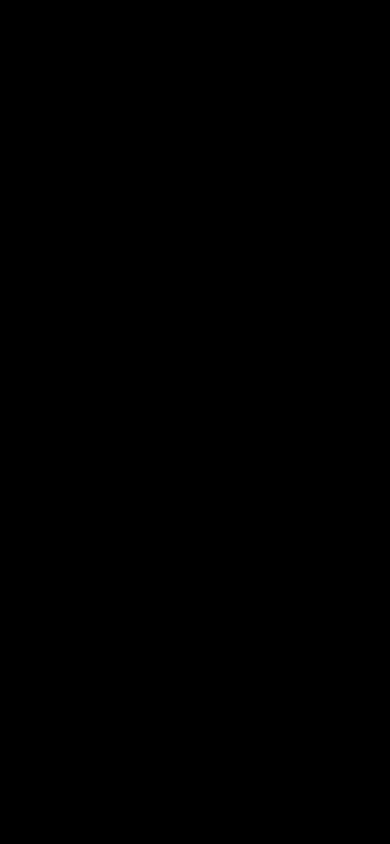
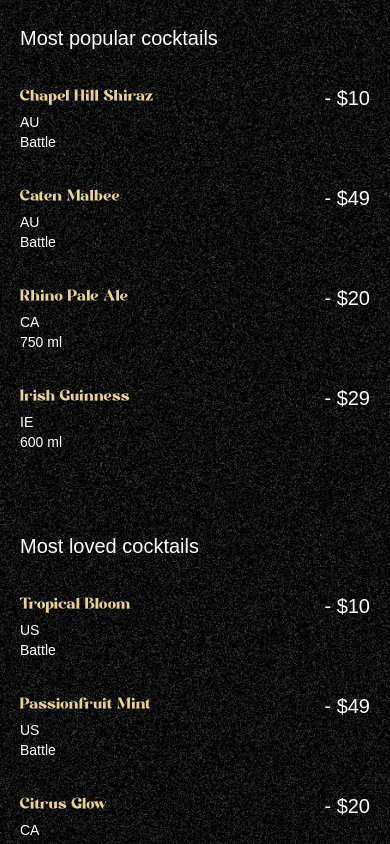
Before and after one commit to DojaBiraloo/GSAP-Mojito-animated-website, a React (Vite) app: page / in a window 390 px wide. Shown: the part 980-1824 px from the top of the page. Before the commit the page ends 1772 px from the top, so only its background shows below. Built offline with nearby package versions, Linux system fonts and the light colour scheme; a web font is replaced by a local one.

Commit message:
second day

```diff
--- a/src/App.jsx
+++ b/src/App.jsx
@@ -3,6 +3,7 @@ import { ScrollTrigger, SplitText } from 'gsap/all'
 import React from 'react'
 import Navbar from './components/Navbar';
 import Hero from './components/Hero';
+import Cocktails from './components/Cocktails';
 
 gsap.registerPlugin(ScrollTrigger, SplitText);
 
@@ -13,6 +14,7 @@ const App = () => {
     <main>
       <Navbar />
       <Hero />
+      <Cocktails />
 
     </main>
   )
--- /dev/null
+++ b/src/components/Cocktails.jsx
@@ -0,0 +1,77 @@
+import React from 'react'
+import { cocktailLists, mockTailLists } from '../constants'
+import { useGSAP } from '@gsap/react'
+import { ScrollTrigger } from 'gsap/all'
+import gsap from 'gsap'
+
+const Cocktails = () => {
+
+
+    useGSAP(() =>{
+        const parallaxTimeline = gsap.timeline({
+
+            ScrollTrigger:{
+                trigger: '#cocktails',
+                start: 'top 30%',
+                end: 'bottom 80%',
+                scrub: true,
+
+            }
+        })
+
+        parallaxTimeline
+        .from('#c-left-leaf', {
+            x: -100,
+            y: 100,
+        })
+        .from('#c-right-leaf', {
+            x: 100,
+            y: 100,
+        })
+    })
+  return (
+    <section className='noisy' id='cocktails'>
+        <img src="/images/cocktail-left-leaf.png" alt="l-leaf" id='c-left-leaf' />
+        <img src="/images/cocktail-right-leaf.png" alt="r-leaf" id='c-right-leaf' />
+
+        <div className='list'>
+            <div className='popular'>
+                <h2>Most popular cocktails</h2>
+
+                <ul>
+                    {cocktailLists.map((drink) =>(
+                        <li key={drink.name}>
+                            <div className='md:me-28'>
+                                <h3>{drink.name}</h3>
+                                <p>{drink.country}</p>
+                                <p>{drink.detail}</p>
+                            </div>
+                            <span>- {drink.price}</span>
+                        </li>
+                    ))}
+
+                </ul>
+            </div>
+            <div className='loved'>
+                <h2>Most loved cocktails</h2>
+
+                <ul>
+                    {mockTailLists.map((drink) =>(
+                        <li key={drink.name}>
+                            <div className='me-28'>
+                                <h3>{drink.name}</h3>
+                                <p>{drink.country}</p>
+                                <p>{drink.detail}</p>
+                            </div>
+                            <span>- {drink.price}</span>
+                        </li>
+                    ))}
+
+                </ul>
+            </div>
+        </div>
+    </section>
+  )
+}
+
+export default Cocktails
```
